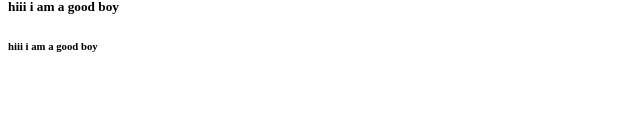
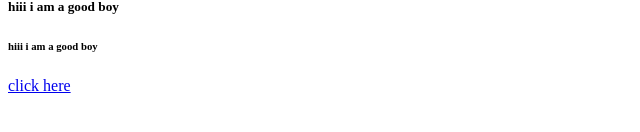
Before and after one commit to nandan462/about-me, a plain HTML site: page index.html in a window 1280 px wide. Shown: the part 198-330 px from the top of the page, without its empty margins (0-640 px from the left). Drawn offline with Linux system fonts and the light colour scheme.

Commit message:
Update index.html

```diff
--- a/index.html
+++ b/index.html
@@ -1,13 +1,28 @@
 <html>
 <head>
+
 <title>  nandan is a boss </title>
+
 </head>
+
 <body>
+
 <h1>hiii i am a good boy</h1>
+
 <h2>hiii i am a good boy</h2>
+
 <h3>hiii i am a good boy</h3>
+
 <h4>hiii i am a bad boy</h4>
+
 <h5>hiii i am a good boy</h5>
+
 <h6>hiii i am a good boy</h6>
+
+<a href="https://drive.google.com/file/d/1MB0N6xyogwhgykCNbZReZP8AiIwowzsO/view?usp=sharing">click here</a>
+
+
+
 </body>
+
 </html>
```
